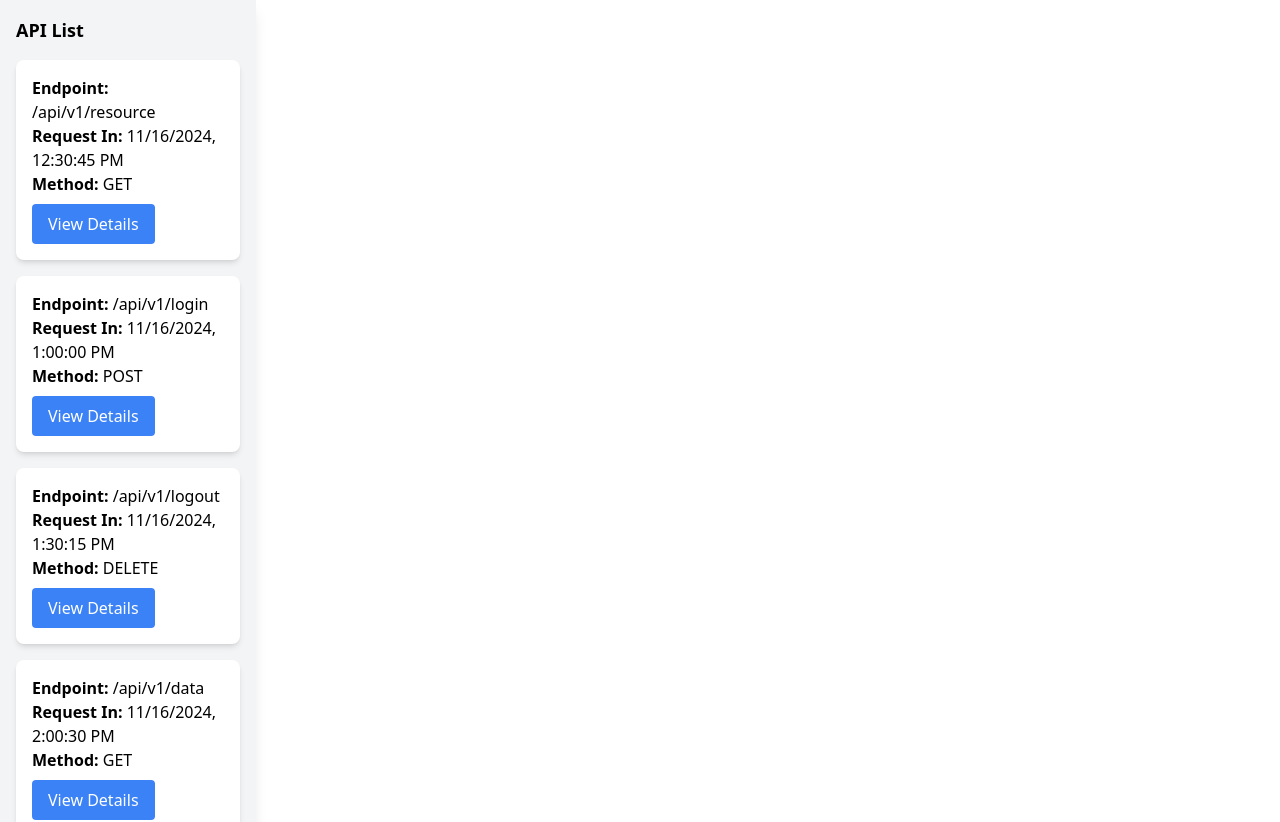
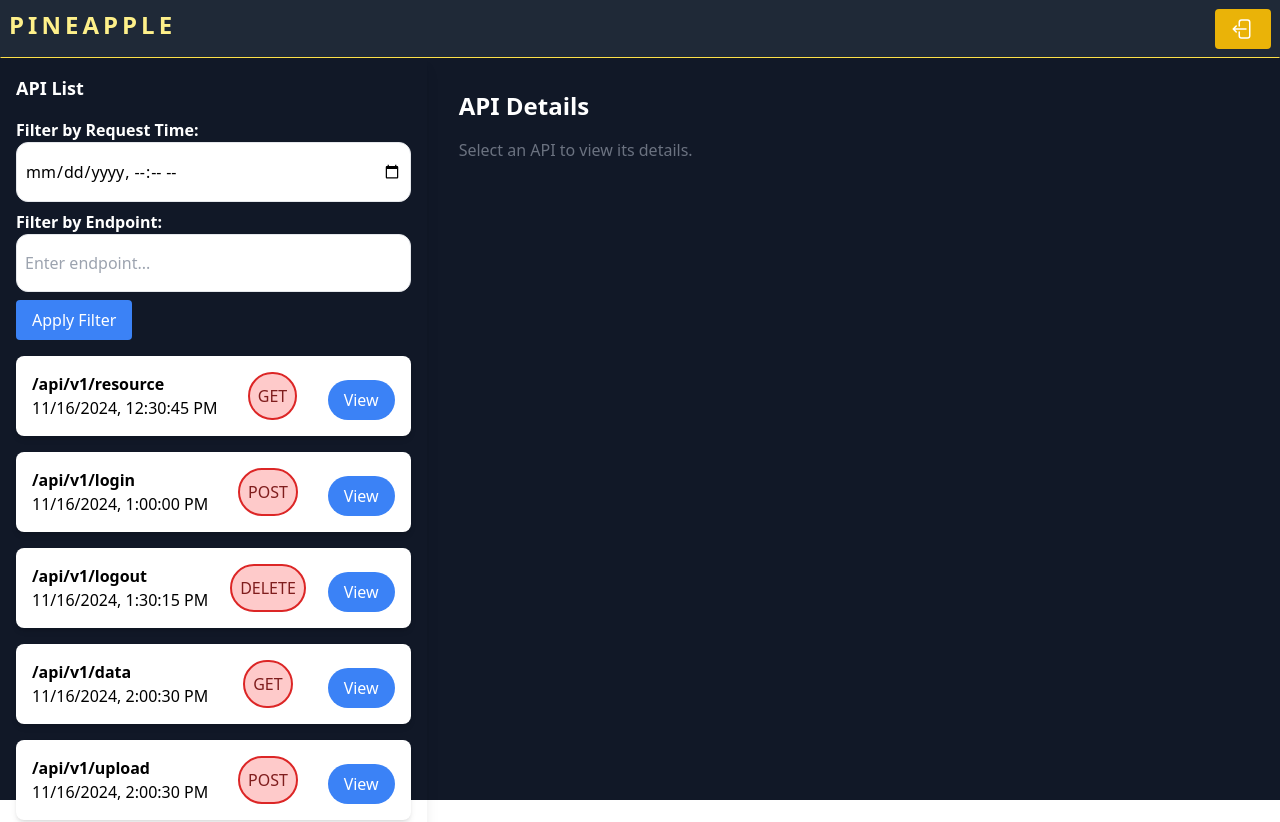
Before and after one commit to AnishG-git/HackUTD2024, a Nuxt app in the folder frontend/: page /tracking in a window 1280 px wide. Shown: the top 822 px of the page. Built offline with nearby package versions, Linux system fonts and the light colour scheme.

Commit message:
tracking page

```diff
--- a/frontend/pages/tracking/index.vue
+++ b/frontend/pages/tracking/index.vue
@@ -1,23 +1,83 @@
 <template>
-    <div class="h-full w-64 bg-gray-100 p-4 overflow-y-auto shadow-lg">
-      <h2 class="text-lg font-bold mb-4">API List</h2>
+  <div class="flex flex-col w-screen h-screen bg-gray-900">
+    <navbar />
+
+    <!-- Main Container -->
+    <div class="flex h-full">
+      <!-- Sidebar -->
+      <div class="h-full w-1/3 p-4 overflow-y-auto shadow-lg ">
+        <h2 class="text-lg font-bold mb-4 text-white">API List</h2>
+
+        <!-- Filter Section -->
+        <div class="mb-4">
+          <label for="filter-time" class=" text-white font-bold">Filter by Request Time:</label>
+          <input
+            id="filter-time"
+            type="datetime-local"
+            v-model="filterTime"
+            class="w-full p-2 rounded-xl py-4 border mb-2"
+          />
+
+          <label for="filter-endpoint" class=" text-white font-bold block">Filter by Endpoint:</label>
+          <input
+            id="filter-endpoint"
+            type="text"
+            v-model="filterEndpoint"
+            placeholder="Enter endpoint..."
+            class="w-full p-2 rounded-xl py-4 border"
+          />
+
+          <button
+            @click="applyFilter"
+            class="mt-2 px-4 py-2 bg-blue-500 text-white rounded hover:bg-blue-600"
+          >
+            Apply Filter
+          </button>
+        </div>
+
+        <!-- API List -->
         <ul class="space-y-4">
           <li
-          v-for="(api, index) in apiData"
+            v-for="(api, index) in filteredApiData"
             :key="index"
-          class="p-4 bg-white rounded-lg shadow-md"
+            class="p-4 bg-white rounded-lg shadow-md flex flex-wrap justify-between"
           >
-          <p><span class="font-bold">Endpoint:</span> {{ api.endpoint }}</p>
-          <p><span class="font-bold">Request In:</span> {{ formatTimestamp(api.req_in) }}</p>
-          <p><span class="font-bold">Method:</span> {{ api.method }}</p>
+            <div>
+              <p class="font-bold">{{ api.endpoint }}</p>
+              <p>{{ formatTimestamp(api.req_in) }}</p>
+            </div>
+
+            <div class="bg-red-200 border-red-600 border-2 text-red-900 rounded-full px-2 flex items-center justify-center text-md">
+              <p>{{ api.method }}</p>
+            </div>
+
             <button
-            class="mt-2 px-4 py-2 bg-blue-500 text-white rounded hover:bg-blue-600"
+              class="mt-2 px-4 py-2 bg-blue-500 text-white rounded-full hover:bg-blue-600"
               @click="handleButtonClick(api)"
             >
-            View Details
+              View
             </button>
           </li>
         </ul>
+      </div>
+
+      <!-- Details Section -->
+      <div class="h-full w-2/3 p-8 text-white">
+        <h2 class="text-2xl font-bold mb-4">API Details</h2>
+        <div v-if="selectedApi" class="space-y-4">
+          <p><span class="font-bold">Endpoint:</span> {{ selectedApi.endpoint }}</p>
+          <p><span class="font-bold">Request In:</span> {{ formatTimestamp(selectedApi.req_in) }}</p>
+          <p><span class="font-bold">Request Out:</span> {{ formatTimestamp(selectedApi.req_out) }}</p>
+          <p><span class="font-bold">Method:</span> {{ selectedApi.method }}</p>
+          <p><span class="font-bold">Raw Request ID:</span> {{ selectedApi.raw_req_id }}</p>
+          <p><span class="font-bold">Raw Response ID:</span> {{ selectedApi.raw_resp_id }}</p>
+          <p><span class="font-bold">Response States:</span> {{ selectedApi.resp_states }}</p>
+        </div>
+        <div v-else>
+          <p class="text-gray-500">Select an API to view its details.</p>
+        </div>
+      </div>
+    </div>
   </div>
 </template>
 
@@ -29,7 +89,11 @@
   name: "ApiList",
   data() {
     return {
-        apiData: [],
+      apiData: [], // Original data from JSON
+      filteredApiData: [], // Filtered data based on user input
+      filterTime: "", // User-inputted time
+      filterEndpoint: "", // User-inputted endpoint
+      selectedApi: null, // Currently selected API
     };
   },
   methods: {
@@ -37,13 +101,27 @@
       return new Date(timestamp).toLocaleString();
     },
     handleButtonClick(api) {
-        console.log("Button clicked for API:", api);
-        // Perform additional actions, such as navigating to another page or showing details.
+      this.selectedApi = api; // Set the selected API
+    },
+    applyFilter() {
+      const filterTimestamp = this.filterTime ? new Date(this.filterTime).getTime() : null;
+      const endpointFilter = this.filterEndpoint.toLowerCase();
+
+      this.filteredApiData = this.apiData.filter((api) => {
+        const reqInTimestamp = new Date(api.req_in).getTime();
+        const matchesTime = filterTimestamp ? reqInTimestamp > filterTimestamp : true;
+        const matchesEndpoint = endpointFilter
+          ? api.endpoint.toLowerCase().includes(endpointFilter)
+          : true;
+
+        return matchesTime && matchesEndpoint;
+      });
     },
   },
   created() {
     // Retrieve data from data.json
     this.apiData = data;
+    this.filteredApiData = this.apiData; // Initialize with all data
   },
 });
 </script>
```
Lines whose indentation alone changed are shown as unchanged.
